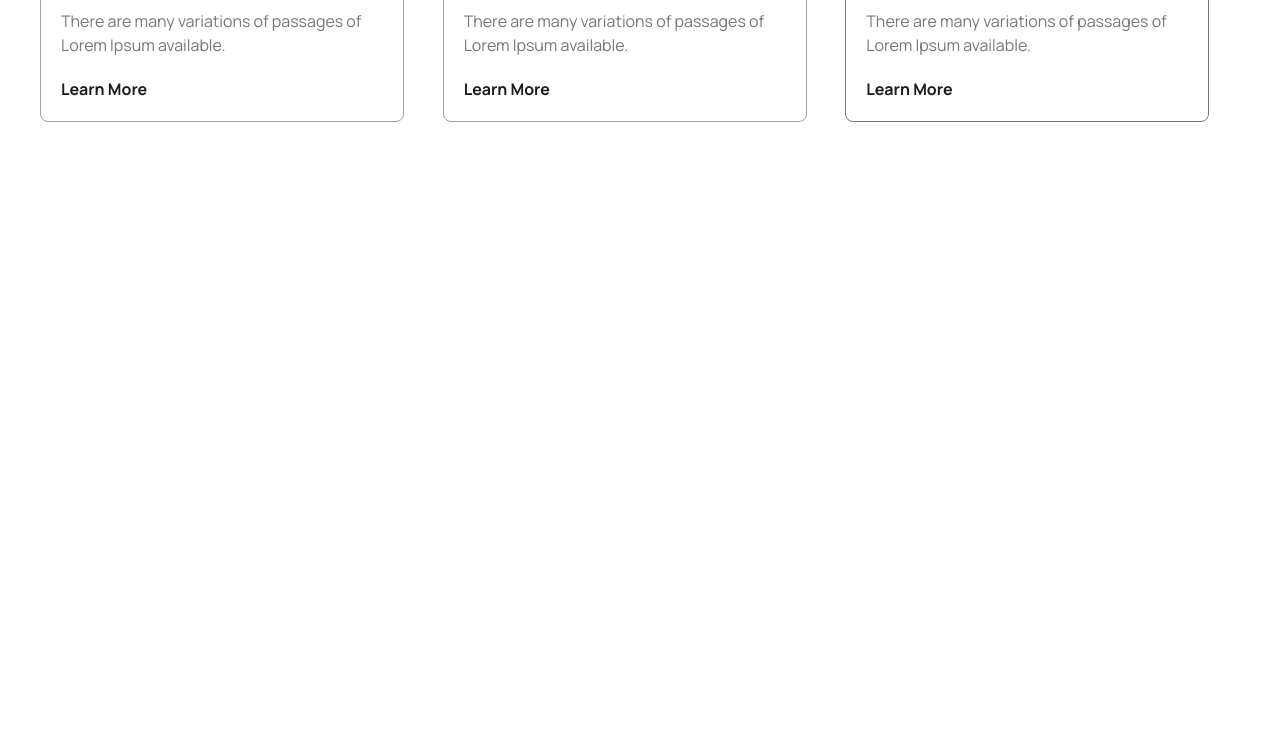
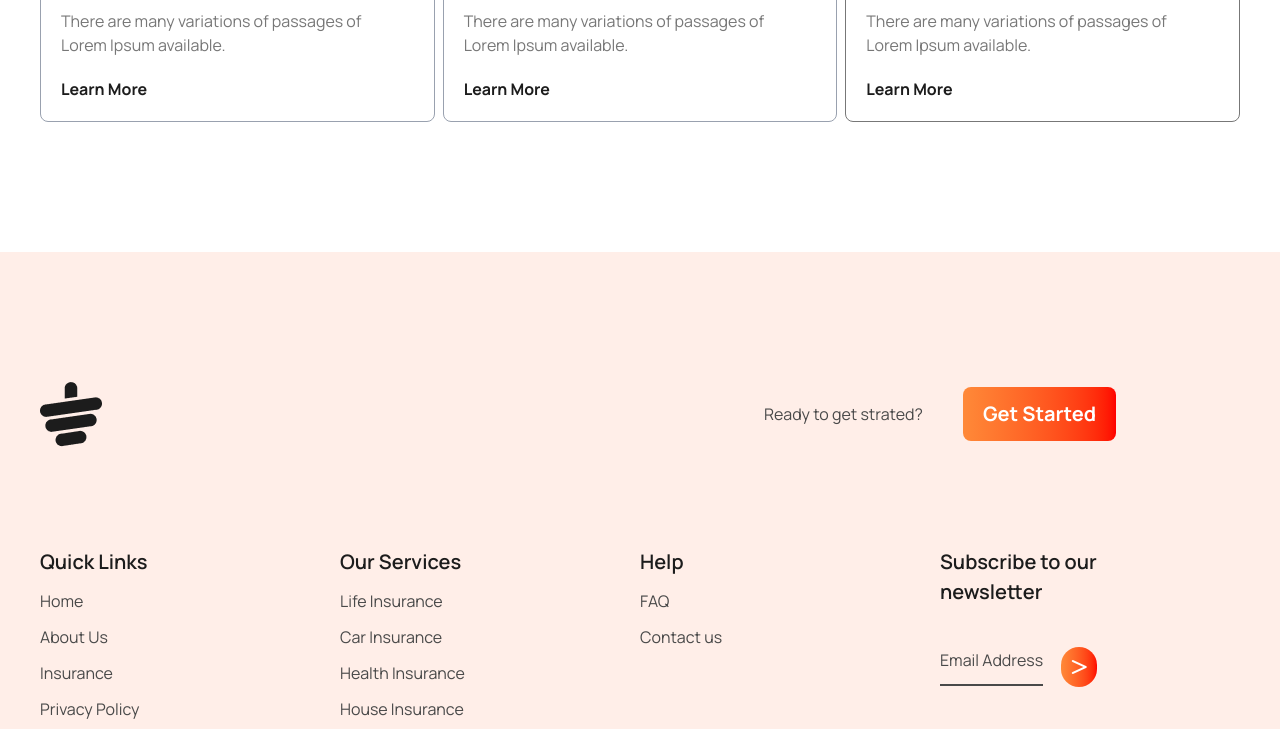
Before and after one commit to ShafiulTuhin/Tea-house, a plain HTML site: page index.html in a window 1280 px wide. Shown: the part 3502-4231 px from the top of the page. Before the commit the page ends 3754 px from the top, so only its background shows below. Drawn offline with nearby package versions, Linux system fonts and the light colour scheme.

Commit message:
Project complete

```diff
--- a/index.html
+++ b/index.html
@@ -28,9 +28,11 @@
     </style>
   </head>
 
-  <body class="container mx-auto lg:px-10 px-4">
+  <body class="">
     <!-- Banner Section -->
-    <section class="grid grid-cols-1 md:grid-cols-2">
+    <section
+      class="container mx-auto lg:px-10 px-4 grid grid-cols-1 md:grid-cols-2 justify-items-center"
+    >
       <div
         class="lg:pb-48 lg:pt-16 pt-8 lg:space-y-7.5 space-y-4 md:text-start text-center"
       >
@@ -66,7 +68,9 @@
       </div>
     </section>
     <!-- Feature section -->
-    <section class="lg:pb-[130px] pb-12 md:pt-0 pt-10">
+    <section
+      class="container mx-auto lg:px-10 px-4 lg:pb-[130px] pb-12 md:pt-0 pt-10"
+    >
       <h2
         class="text-center mb-5 font-extrabold lg:text-[45px] text-[40px] text-[#1C1C1C]"
       >
@@ -131,7 +135,9 @@
       </div>
     </section>
     <!-- Presentation Section -->
-    <section class="grid grid-cols-1 md:grid-cols-2 gap-12 md:pb-[130px] pb-12">
+    <section
+      class="container mx-auto lg:px-10 px-4 grid grid-cols-1 md:grid-cols-2 gap-12 md:pb-[130px] pb-12"
+    >
       <div class="grid grid-cols-2 grid-rows-3 gap-10">
         <div
           class="bg-gradient-to-r from-[#FF0000] to-[#FF8938] opacity-10 rounded-lg"
@@ -186,7 +192,7 @@
     </section>
     <!-- Client Section -->
     <section
-      class="grid grid-cols-1 lg:grid-cols-2 justify-items-center items-center lg:gap-12 gap-6 lg:mb-[130px] lg-12 bg-linear-to-l from-[#FF0000] to-[#FF8938] rounded-lg"
+      class="container mx-auto lg:px-10 px-4 grid grid-cols-1 lg:grid-cols-2 justify-items-center items-center lg:gap-12 gap-6 lg:mb-[130px] lg-12 bg-linear-to-l from-[#FF0000] to-[#FF8938] rounded-lg"
     >
       <div class="md:p-[70px] p-4 space-y-6">
         <h2 class="text-[45px] font-extrabold text-[#f4f4f4]">
@@ -252,7 +258,9 @@
       </div>
     </section>
     <!-- News & Event section -->
-    <section class="lg:pb-[130px] pb-12 md:pt-0 pt-10">
+    <section
+      class="container mx-auto lg:px-10 px-4 lg:pb-[130px] pb-12 md:pt-0 pt-10"
+    >
       <h2
         class="text-center mb-5 font-extrabold lg:text-[45px] text-[40px] text-[#1C1C1C]"
       >
@@ -267,7 +275,7 @@
       </p>
       <div class="grid lg:grid-cols-3 md:grid-cols-2 gap-2 grid-cols-1">
         <div
-          class="flex flex-col md:items-start items-center p-5 border border-gray-400 space-y-5 md:w-[364px] w-full rounded-lg"
+          class="flex flex-col md:items-start items-center p-5 border border-gray-400 space-y-5 rounded-lg"
         >
           <img src="./images/news-1.png" alt="" />
           <p class="text-[#777777] md:-ml-0 -ml-50">Feb 05, 2027</p>
@@ -282,7 +290,7 @@
           <p class="text-[#1c1c1c] font-bold md:-ml-0 -ml-50">Learn More</p>
         </div>
         <div
-          class="flex flex-col md:items-start items-center p-5 border border-gray-400 space-y-5 md:w-[364px] w-full rounded-lg"
+          class="flex flex-col md:items-start items-center p-5 border border-gray-400 space-y-5 rounded-lg"
         >
           <img src="./images/news-2.png" alt="" />
           <p class="text-[#777777] md:-ml-0 -ml-50">Feb 05, 2027</p>
@@ -297,7 +305,7 @@
           <p class="text-[#1c1c1c] font-bold md:-ml-0 -ml-50">Learn More</p>
         </div>
         <div
-          class="flex flex-col md:items-start items-center p-5 border border-[#777777] space-y-5 md:w-[364px] w-full rounded-lg"
+          class="flex flex-col md:items-start items-center p-5 border border-[#777777] space-y-5 rounded-lg"
         >
           <img src="./images/news-3.png" alt="" />
           <p class="text-[#777777] md:-ml-0 -ml-50">Feb 05, 2027</p>
@@ -313,5 +321,70 @@
         </div>
       </div>
     </section>
+    <!-- Footer section -->
+    <section class="bg-[#ffeee8] py-[130px]">
+      <footer class="container mx-auto lg:px-10 px-4">
+        <div class="grid grid-cols-1 md:grid-cols-2 md:gap-0 gap-10 mb-[100px]">
+          <div class="mx-auto md:mx-0">
+            <img src="./images/cup.png" alt="Cup_img" />
+          </div>
+          <div class="flex justify-center items-center gap-10">
+            <h2 class="text-[#494949]">Ready to get strated?</h2>
+
+            <button
+              class="text-white font-bold text-[20px] py-3 px-5 rounded-lg bg-gradient-to-l from-[#FF0000] to-[#FF8938] cursor-pointer"
+            >
+              Get Started
+            </button>
+          </div>
+        </div>
+        <div
+          class="grid md:grid-cols-4 grid-cols-2 justify-items-center md:justify-items-start md:gap-0 gap-10"
+        >
+          <div class="space-y-3 list-none">
+            <h2 class="font-semibold text-[20px] text-[#1c1c1c]">
+              Quick Links
+            </h2>
+            <li class="text-[#494949]"><a href="">Home</a></li>
+            <li class="text-[#494949]"><a href="">About Us</a></li>
+            <li class="text-[#494949]"><a href="">Insurance</a></li>
+            <li class="text-[#494949]"><a href="">Privacy Policy</a></li>
+          </div>
+          <div class="space-y-3 list-none">
+            <h2 class="font-semibold text-[20px] text-[#1c1c1c]">
+              Our Services
+            </h2>
+            <li class="text-[#494949]"><a href="">Life Insurance</a></li>
+            <li class="text-[#494949]"><a href="">Car Insurance</a></li>
+            <li class="text-[#494949]"><a href="">Health Insurance</a></li>
+            <li class="text-[#494949]"><a href="">House Insurance</a></li>
+          </div>
+          <div class="space-y-3 list-none">
+            <h2 class="font-semibold text-[20px] text-[#1c1c1c]">Help</h2>
+            <li class="text-[#494949]"><a href="">FAQ</a></li>
+            <li class="text-[#494949]"><a href="">Contact us</a></li>
+          </div>
+          <div>
+            <h2 class="font-semibold text-[20px] text-[#1c1c1c] mb-10">
+              Subscribe to our <br />
+              newsletter
+            </h2>
+            <div class="flex justify-between items-center mb-12">
+              <p class="text-[#494949] border-b-2 pb-3">Email Address</p>
+              <div
+                class="rounded-full bg-gradient-to-l from-[#FF0000] to-[#FF8938] cursor-pointer p-2"
+              >
+                <i class="fa-solid fa-greater-than text-white"></i>
+              </div>
+            </div>
+            <div class="flex text-[#494949] gap-5">
+              <i class="fa-brands fa-facebook-f"></i>
+              <i class="fa-brands fa-twitter"></i>
+              <i class="fa-brands fa-instagram"></i>
+            </div>
+          </div>
+        </div>
+      </footer>
+    </section>
   </body>
 </html>
```
